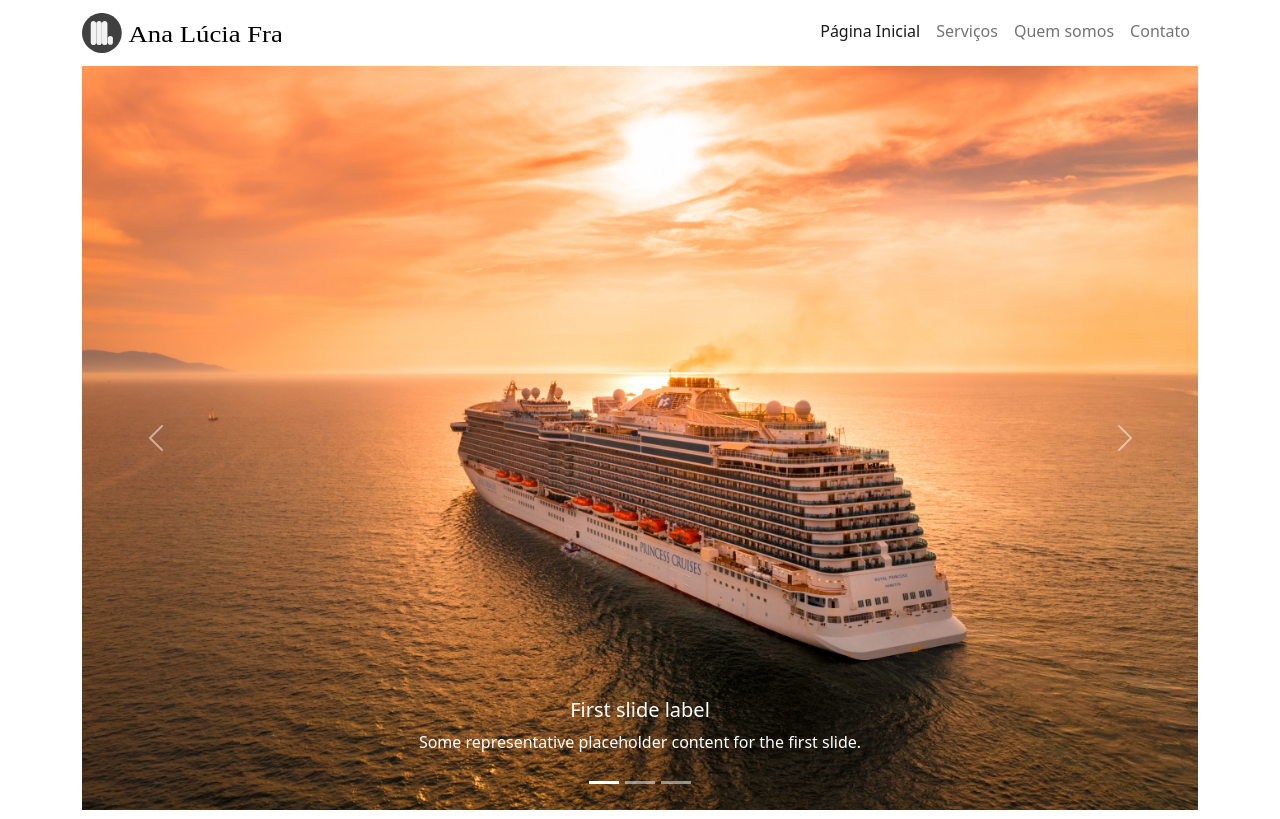
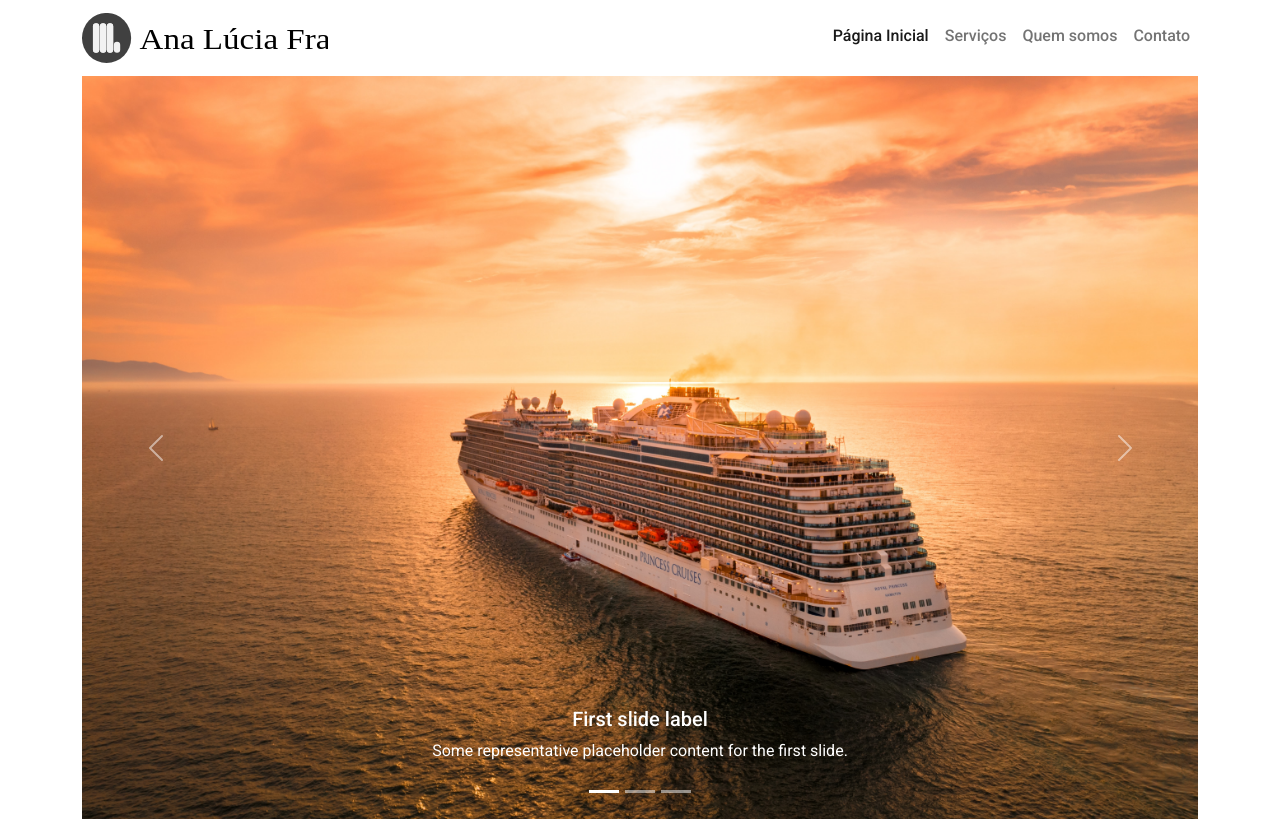
Before and after one commit to marcelopborges/at-website, a Django app: page / in a window 1280 px wide. Run offline with Django 4.2, Linux system fonts and the light colour scheme; some libraries are stand-ins or nearby versions.

Commit message:
criando index.html

```diff
--- a/atWebsite/base/static/css/main.css
+++ b/atWebsite/base/static/css/main.css
@@ -14,6 +14,10 @@ body, html {
     width: 100%;
     background-color: transparent;
     transition: ease-out 0.2s;
+}
+
+#header .navbar-brand{
+    width: 100%;
 }
 
 #header .navbar-collapse {
--- a/atWebsite/base/templates/base/index.html
+++ b/atWebsite/base/templates/base/index.html
@@ -15,10 +15,10 @@
         crossorigin="anonymous"></script>
     <script src="{% static 'js/bootstrap.min.js' %}"></script>
     <!--- // Java script --->
-    <!--- Bootstrap CSS --->
+    <!--- CSS --->
+    <link href="{% static 'css/bootstrap.min.css' %}" rel="stylesheet" >
     <link href="{% static 'css/main.css' %}" rel="stylesheet" >
-    <link href="{% static 'css/bootstrap.min.css' %}" rel="stylesheet" >
-    <!--- // Bootstrap CSS --->
+    <!--- // CSS --->
     <!--- Titulo --->
     <title>Ana Lúcia Franco</title>
     <!--- // Titulo --->
```
